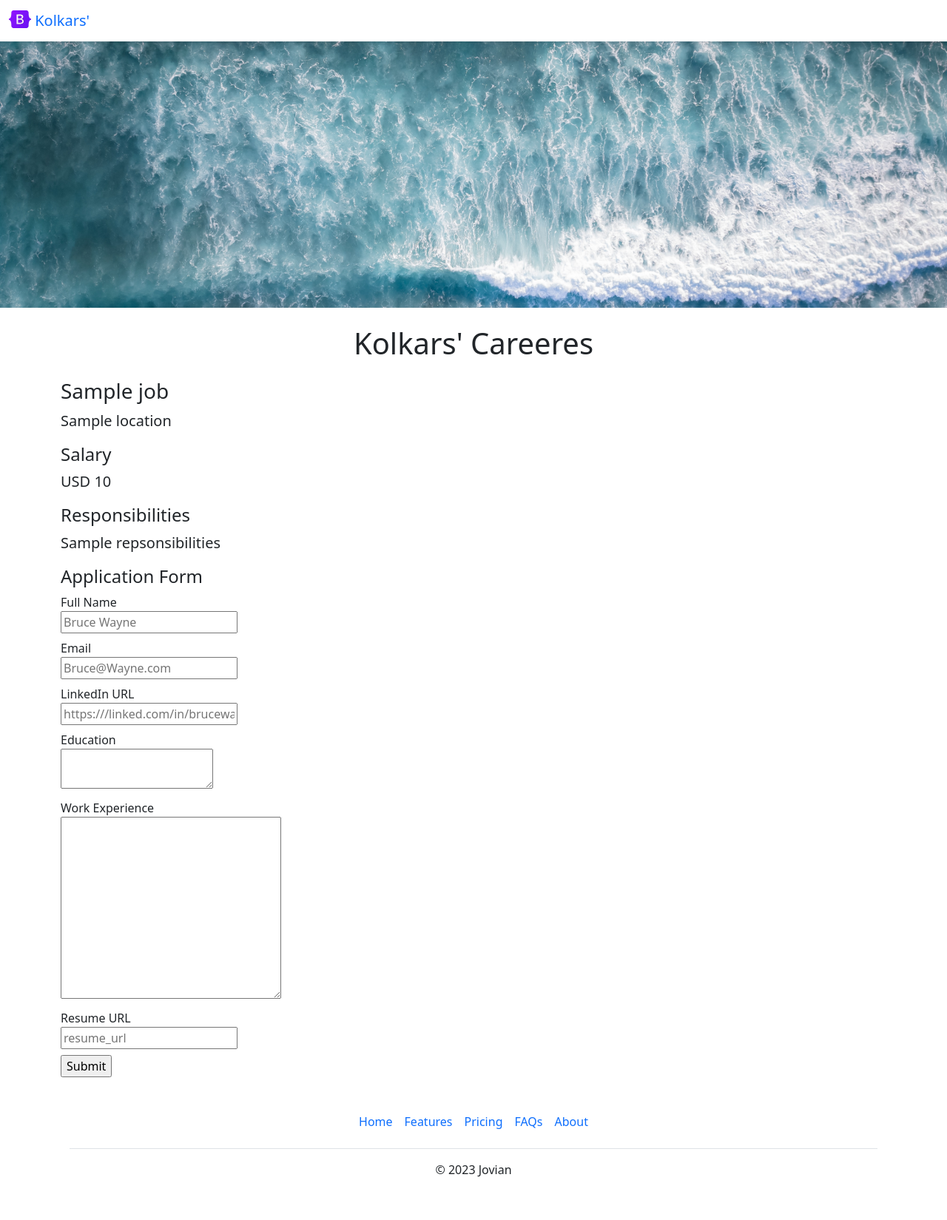
After one commit to SamarthKolkar/flask_practice, a Flask app: template templates/jobpage.html in a window 1280 px wide. The commit adds this page. Shown: the whole page at 74% size. Run offline with Flask 3, Linux system fonts and the light colour scheme; the template is opened without the code that fills it: most values are stand-ins (such as "Sample title", 1, 10 or a date in 2020).

Commit message:
added Database and application forms

```diff
--- a/app.py
+++ b/app.py
@@ -1,5 +1,5 @@
-from flask import Flask, render_template, jsonify
-from database import load_jobs_from_db
+from flask import Flask, render_template, jsonify, request
+from database import load_jobs_from_db, load_job_from_db, add_applications
 
 app = Flask(__name__)
 
@@ -15,5 +15,21 @@ def list_jobs():
     jobs = load_jobs_from_db()
     return jsonify(jobs)
 
+@app.route("/job/<id>")
+def show_job(id):
+    job = load_job_from_db(id)
+    if not job:
+        return "Not Found", 404
+    return render_template('jobpage.html', job=job)
+
+@app.route("/job/<id>/apply", methods=['post'])
+def apply_to_job(id):
+    data = request.form
+    job = load_job_from_db(id)
+    add_applications(id, data)
+    return render_template('application_submitted.html', application=data, job=job)
+
+
+
 if __name__ == '__main__':
     app.run(debug=True)
--- /dev/null
+++ b/templates/application_form.html
@@ -0,0 +1,37 @@
+
+<h4>Application Form</h4>
+<form action="/job/{{job['id']}}/apply" method="post">
+    <div class="mb-2">
+        <label> Full Name</label><br>
+        <input type="text" name="full_name" placeholder="Bruce Wayne">
+    </div>
+
+    <div class="mb-2">
+        <label for="">Email</label><br>
+        <input type="text" name="email" placeholder="Bruce@Wayne.com">
+    </div>
+
+    <div class="mb-2">
+        <label for="">LinkedIn URL</label><br>
+        <input type="text" name="linked_in" placeholder="https:///linked.com/in/brucewayne">
+    </div>
+
+    <div class="mb-2">
+        <label>Education</label><br>
+        <textarea name="Education"></textarea>
+    </div>
+
+    <div class="mb-2">
+        <label>Work Experience</label><br>
+        <textarea name="w_exp" id="" cols="30" rows="10"></textarea>
+    </div>
+
+    <div class="mb-2">
+        <label>Resume URL</label><br>
+        <input type="text" name="resume_url" placeholder="resume_url">
+    </div>
+
+
+
+    <input type="submit" name="submit">
+</form>
--- /dev/null
+++ b/templates/banner.html
@@ -0,0 +1,9 @@
+<img class="img-fluid" id="banner" src="static\johannes-mandle-r_FNlKOxxos-unsplash.jpg" >
+<style>
+    #banner {
+        height: 360px;
+        width: 100%;
+        object-fit: cover;
+        margin-bottom: 16px;
+    }
+</style>
--- /dev/null
+++ b/templates/bootstrap.html
@@ -0,0 +1,5 @@
+<meta charset="utf-8">
+<meta name="viewport" content="width=device-width, initial-scale=1">
+
+<!-- Bootstrap CSS -->
+<link href="https://cdn.jsdelivr.net/npm/bootstrap@5.0.2/dist/css/bootstrap.min.css" rel="stylesheet" integrity="sha384-EVSTQN3/azprG1Anm3QDgpJLIm9Nao0Yz1ztcQTwFspd3yD65VohhpuuCOmLASjC" crossorigin="anonymous">
--- a/templates/jobitem.html
+++ b/templates/jobitem.html
@@ -9,7 +9,7 @@
         {% endif %}
     </div>
     <div class="col-3">
-        <a href="mailto:hisashi@kolkar.ai?subject=Job%20Application%20for%20{{job.title}}&body=My%20name%20%3A%20%3Cname%3E%0D%0AResume%20%3A%20%3Cresume%20link%3E%0D%0ALinkedIn%3A%20%3Clinkedin%20link%3E" class="btn btn-outline-primary ">
+        <a href="/job/{{job['id']}}">
             Apply
         </a>
     </div>
--- /dev/null
+++ b/templates/jobpage.html
@@ -0,0 +1,30 @@
+<!DOCTYPE html>
+<html>
+    <head>
+        <title>{{job.title}} - Jovian Careers</title>
+        {% include 'bootstrap.html' %}
+
+    </head>
+    <body>
+        {% include 'nav.html' %}
+
+        {% include 'banner.html' %}
+
+        <div class="container">
+            <h1 class="text-center mt-2 mb-4">Kolkars' Careeres</h1>
+
+            <h3 class="mb-2">{{job.title}}</h3>
+            <p class="lead mt-0">{{job.location}}</p>
+            <h4>Salary</h4>
+            <p class="lead">{{job.currency}} {{job.salary}}</p>
+            <h4>Responsibilities</h4>
+            <p class="lead">{{job.repsonsibilities}}</p>
+
+
+            {% include 'application_form.html' %}
+
+            {% include 'footer.html' %}
+        </div>
+
+    </body>
+</html>
--- a/templates/nav.html
+++ b/templates/nav.html
@@ -1,8 +1,8 @@
 <nav class="navbar shadow-sm fixed-top bg-white">
     <div class="container-fluid">
-      <a class="navbar-brand" href="#">
+      <a class="navbar-brand" href="/">
         <img src="/static/bootstrap-logo.svg" alt="Logo" width="30" height="24" class="d-inline-block align-text-top">
-        Jovian
+        Kolkars'
       </a>
     </div>
   </nav>
```
Also changed, not shown: database.py (+21 -6 lines), templates/application_submitted.html (added, +37 -0 lines), templates/home.html (+4 -14 lines).
